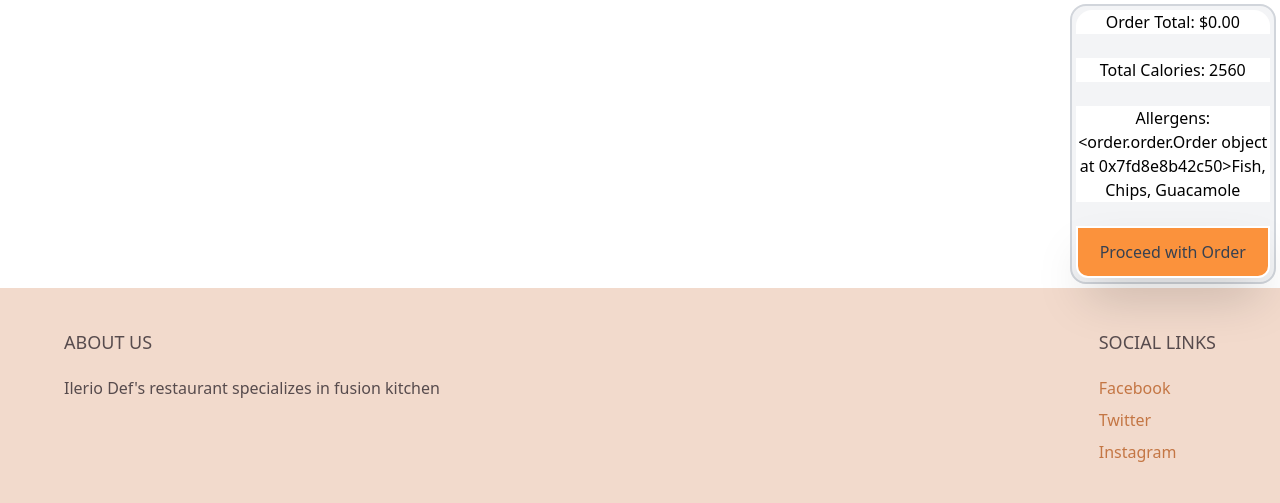
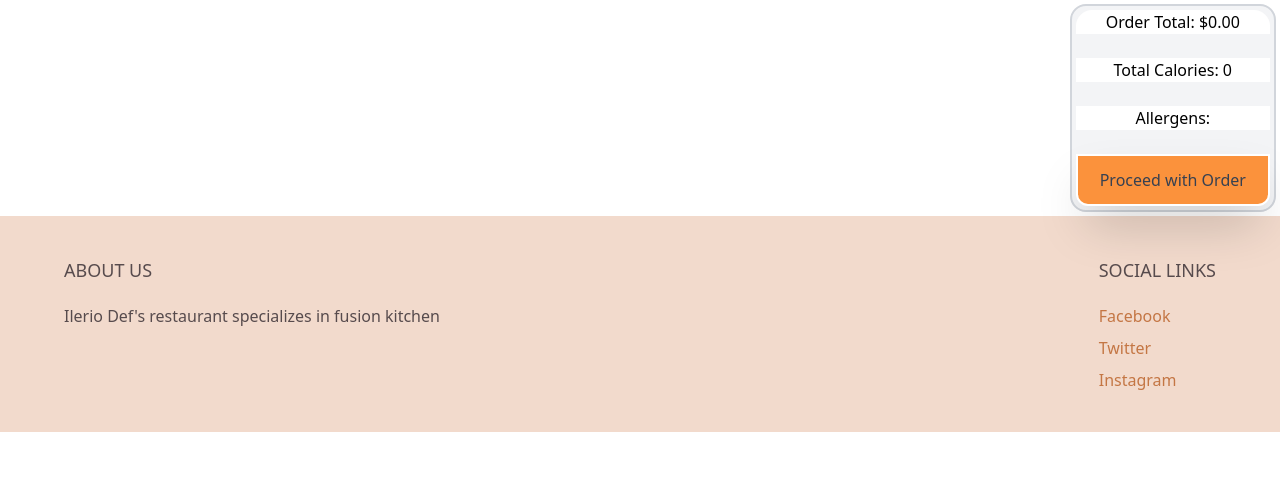
Before and after one commit to IlerioDef/menu_restaurant, a Django app: page /order/ in a window 1280 px wide. Shown: the part 60-563 px from the top of the page. Run offline with Django 4.2, Linux system fonts and the light colour scheme.

Commit message:
fixed: order total, total calories, total allergens clickers in order are increasing and decreasing as they should

```diff
--- a/order/order.py
+++ b/order/order.py
@@ -50,7 +50,7 @@ class Order(object):
             del self.menu_order[product_id]
             self.save()
 
-    def get_total_cost(self):
+    def get_order_cost(self):
         total_price = 0
         for key in self.menu_order.keys():
             item = Item.objects.get(pk=key)
@@ -73,6 +73,22 @@ class Order(object):
         print(items)
         return items
 
+    def get_order_allergens(self):
+        allergens = []
+        for p in self.menu_order.keys():
+            data = Item.objects.get(pk=p).get_allergen_list()
+            allergens.extend(data)
 
-    def get_order_allergens(self):
-        pass
+        allergens = [str(x) for x in allergens]
+
+        return allergens
+
+    def get_order_energy(self):
+        total_energy = 0
+        for k, v in self.menu_order.items():
+            data = Item.objects.get(pk=k).food_energy * v
+            total_energy += data
+
+
+            print("PIII", k,'values',v)
+        return total_energy
--- a/order/templates/order.html
+++ b/order/templates/order.html
@@ -19,20 +19,20 @@
                             <div class="flex-auto w-full bg-gray-200 items-center rounded-r-2xl pt-2">
                                 <div class="w-full uppercase px-3 font-bold">{{ item.add }}</div>
                                 <br>
-                                <div class="w-full uppercase px-3">Calories: </div>
-                                <div class="w-full uppercase px-3">Allergens: {{ item.get_allergen_list }}</div>
-                                <div class="w-full uppercase px-3">Price: $ {{ item.price | floatformat:2 }} INS</div>
+                                <div class="w-full px-3">Calories: {{ item.food_energy }}</div>
+                                <div class="w-full px-3">Allergens: {{item.get_allergen_list | join:", " }}</div>
+                                <div class="w-full px-3">Price: $ {{ item.get_price | floatformat:2 }}</div>
                                 <!-- SELECTOR Button -->
                                 <div class="w-full flex justify-end px-4">
                                     <div class="inline-flex w-20 justify-evenly">
 
                                         <div class="flex text-md font-bold w-1/3 bg-orange-500 border-2 border-l-2 border-t-2 border-b-2 shadow-2xl rounded-l-full mx-auto p-1 justify-center hover:bg-orange-600">
-                                            <a href="{% url 'order_add' item.id -1 %}?next={% url 'order' %} " class="">--</a>
+                                            <a href="{% url 'order' %}{{ item.id }}/decrease" class="">--</a>
                                         </div>
 
                                         <div class=" mx-auto border-t-2 border-b-2 w-1/3 bg-white">{{ value.quantity }}</div>
                                         <div class="flex text-md font-bold w-1/3 bg-orange-500 border-r-2 border-t-2 border-b-2 shadow-2xl rounded-r-full mx-auto p-1 justify-center hover:bg-orange-600">
-                                            <a href="" class="">+</a>
+                                            <a href="{% url 'order' %}{{ item.id }}/increase?next={% url 'order' %}" class="">+</a>
                                         </div>
 
                                     </div>
@@ -49,9 +49,9 @@
 
             <div class="right_part p-1 mx-auto w-1/5 text-center">
                 <div class="w-full p-1 border-2 border-gray-300 bg-gray-100 rounded-2xl">
-                    <p class="bg-white items-center rounded-t-2xl">Order Total: ${{ menu_order.get_total_cost | floatformat:2 }}</p><br>
-                    <p class="bg-white items-center">Total Calories: 2560</p><br>
-                    <p class="bg-white items-center">Allergens: {{ menu_order }}Fish, Chips, Guacamole</p><br>
+                    <p class="bg-white items-center rounded-t-2xl">Order Total: ${{ menu_order.get_order_cost | floatformat:2 }}</p><br>
+                    <p class="bg-white items-center">Total Calories: {{ menu_order.get_order_energy }}</p><br>
+                    <p class="bg-white items-center">Allergens: {{ menu_order.get_order_allergens | join:", " }} </p><br>
                     <a href="" class="flex border-2 border-white justify-center shadow-2xl p-3 text-gray-700 bg-orange-400 rounded-b-xl hover:bg-amber-500 hover:text-gray-100">Proceed with Order</a>
                 </div>
             </div>
--- a/order/urls.py
+++ b/order/urls.py
@@ -3,5 +3,5 @@ from django.urls import path
 
 urlpatterns = [
     path('', order, name='order'),
-    path('<int:item_id>/', order, name='order_add')
+    path("<int:item_id>/<str:action>/", order, name='order_add'),
 ]
--- a/order/views.py
+++ b/order/views.py
@@ -4,14 +4,17 @@ from core.models import Item
 from .order import Order
 
 
-def order(request, item_id=None):
+def order(request, item_id=None, action="increase"):
     menu_order = Order(request)
-    if item_id is not None:
+    if item_id is not None and action == 'increase':
         print(menu_order.__dict__)
-        menu_order.add(product_id=item_id)
+        menu_order.add(product_id=item_id, quantity=1)
         menu_order.save()
         print("NOW THIS", menu_order.__dict__)
-
+    elif action == 'decrease':
+        print(menu_order.__dict__, "DECREASING")
+        menu_order.add(product_id=item_id, quantity=-1)
+        menu_order.save()
     item = Item.objects.all()
     context = {
         'menu_order': menu_order,
```
Also changed, not shown: core/templates/core/menu.html (+4 -7 lines), static/css/styles.css (+30 -65 lines).
